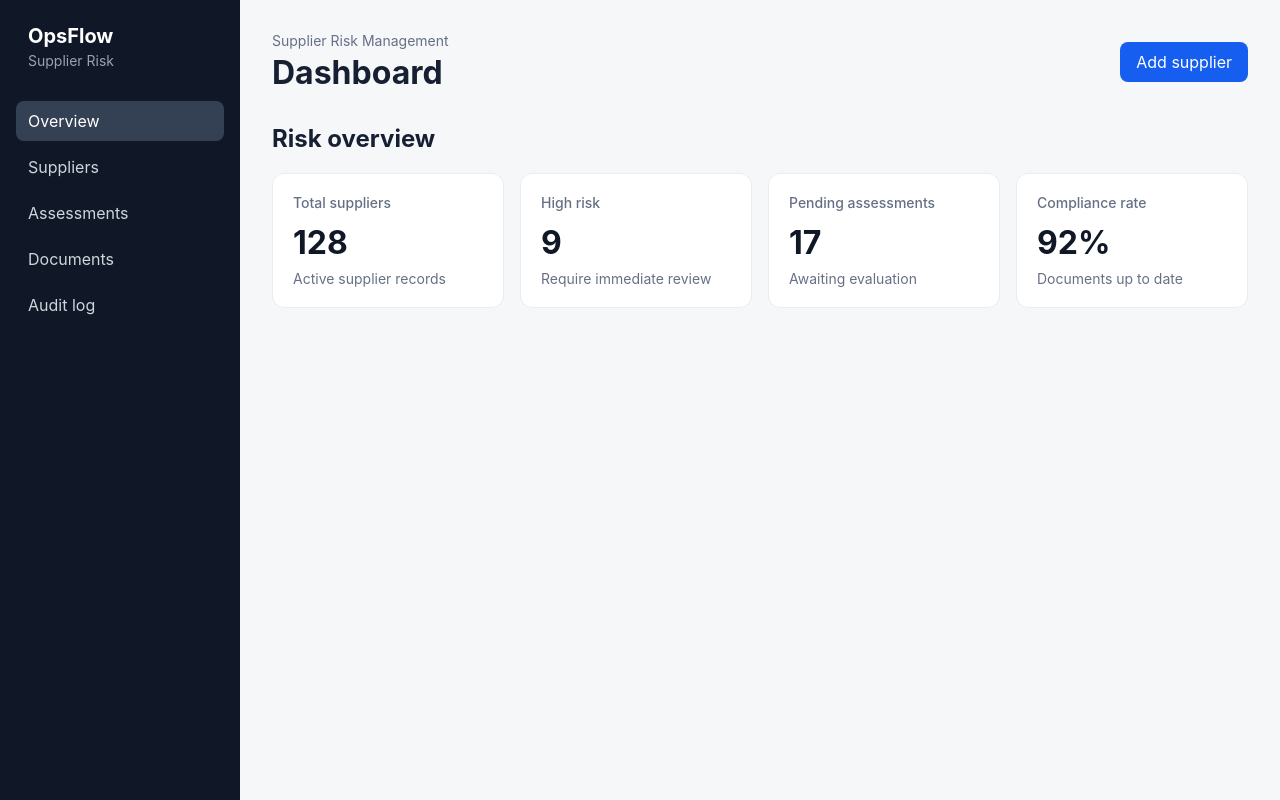
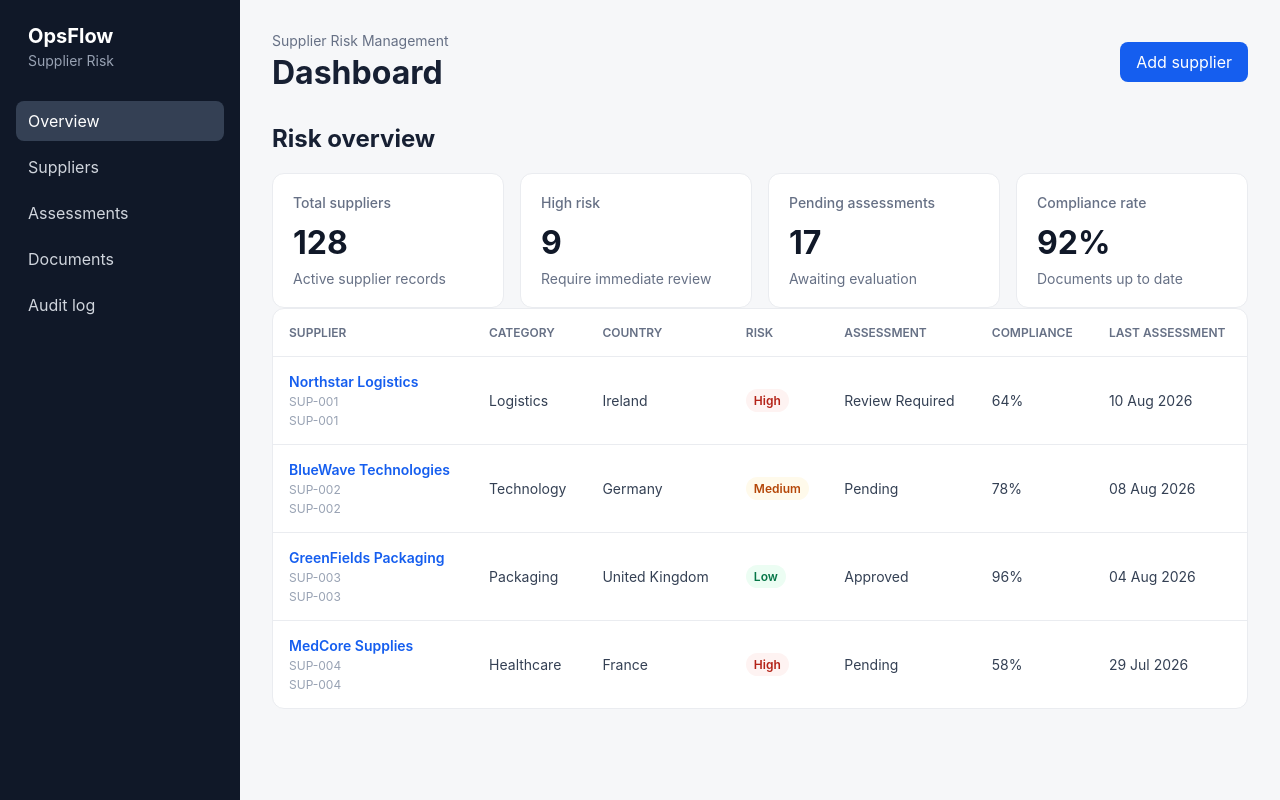
Before and after one commit to DanMacedo99/OpsFlow, a React (Vite) app: page / in a window 1280 px wide. Built offline with nearby package versions, Linux system fonts and the light colour scheme.

Commit message:
feat: add interactive supplier details panel

```diff
--- /dev/null
+++ b/src/components/dashboard/SupplierDetailsPanel.css
@@ -0,0 +1,58 @@
+.supplier-details {
+    padding: 24px;
+    margin-top: 20px;
+    background-color: #ffffff;
+    border: 1px solid #d0d5dd;
+    border-radius: 12px;
+}
+
+.supplier-details-header {
+    display: flex;
+    align-items: flex-start;
+    justify-content: space-between;
+}
+
+.supplier-details-header p,
+.supplier-details-header h2 {
+    margin: 0;
+}
+
+.supplier-details-header p {
+    margin-bottom: 4px;
+    color: #667085;
+    font-size: 0.875rem;
+}
+
+.supplier-details-header button {
+    padding: 8px 12px;
+    color: #344054;
+    background-color: #ffffff;
+    border: 1px solid #d0d5dd;
+    border-radius: 8px;
+    cursor: pointer;
+}
+
+.supplier-details-grid {
+    display: grid;
+    grid-template-columns: repeat(auto-fit, minmax(150px, 1fr));
+    gap: 20px;
+    margin: 24px 0 0;
+}
+
+.supplier-details-grid div {
+    display: flex;
+    flex-direction: column;
+    gap: 6px;
+}
+
+.supplier-details-grid dt {
+    color: #667085;
+    font-size: 0.75rem;
+}
+
+.supplier-details-grid dd {
+    margin: 0;
+    color: #101828;
+    font-weight: 600;
+    text-transform: capitalize;
+}
--- /dev/null
+++ b/src/components/dashboard/SupplierDetailsPanel.tsx
@@ -0,0 +1,68 @@
+import type { Supplier } from '../../types/supplier'
+import './SupplierDetailsPanel.css'
+
+type SupplierDetailsPanelProps = {
+    supplier: Supplier
+    onClose: () => void
+}
+
+function formatLabel(value: string) {
+    return value.replaceAll('-', ' ')
+}
+
+function SupplierDetailsPanel({
+    supplier,
+    onClose,
+}: SupplierDetailsPanelProps) {
+    return (
+        <section
+            className="supplier-details"
+            aria-labelledby="supplier-details-heading"
+        >
+            <header className="supplier-details-header">
+                <div>
+                    <p>Supplier profile</p>
+                    <h2 id="supplier-details-heading">{supplier.name}</h2>
+                </div>
+
+                <button type="button" onClick={onClose}>
+                    Close
+                </button>
+            </header>
+
+            <dl className="supplier-details-grid">
+                <div>
+                    <dt>Supplier ID</dt>
+                    <dd>{supplier.id}</dd>
+                </div>
+
+                <div>
+                    <dt>Category</dt>
+                    <dd>{supplier.category}</dd>
+                </div>
+
+                <div>
+                    <dt>Country</dt>
+                    <dd>{supplier.country}</dd>
+                </div>
+
+                <div>
+                    <dt>Risk level</dt>
+                    <dd>{supplier.riskLevel}</dd>
+                </div>
+
+                <div>
+                    <dt>Assessment</dt>
+                    <dd>{formatLabel(supplier.assessmentStatus)}</dd>
+                </div>
+
+                <div>
+                    <dt>Compliance score</dt>
+                    <dd>{supplier.complianceScore}%</dd>
+                </div>
+            </dl>
+        </section>
+    )
+}
+
+export default SupplierDetailsPanel
--- a/src/components/dashboard/SupplierTable.css
+++ b/src/components/dashboard/SupplierTable.css
@@ -40,8 +40,25 @@
     gap: 4px;
 }
 
-.supplier-name strong {
-    color: #101828;
+.supplier-button {
+    padding: 0;
+    color: #155eef;
+    font: inherit;
+    font-weight: 600;
+    text-align: left;
+    background: transparent;
+    border: 0;
+    cursor: pointer;
+}
+
+.supplier-button:hover {
+    text-decoration: underline;
+}
+
+.supplier-button:focus-visible {
+    outline: 2px solid #155eef;
+    outline-offset: 3px;
+    border-radius: 2px;
 }
 
 .supplier-name span {
--- a/src/components/dashboard/SupplierTable.tsx
+++ b/src/components/dashboard/SupplierTable.tsx
@@ -3,6 +3,7 @@ import './SupplierTable.css'
 
 type SupplierTableProps = {
     suppliers: Supplier[]
+    onSelectSupplier: (supplier: Supplier) => void
 }
 
 const dateFormatter = new Intl.DateTimeFormat('en-IE', {
@@ -19,7 +20,7 @@ function formatLabel(value: string) {
     return value.replaceAll('-', ' ')
 }
 
-function SupplierTable({ suppliers }: SupplierTableProps) {
+function SupplierTable({ suppliers, onSelectSupplier }: SupplierTableProps) {
     return (
         <div className="supplier-table-container">
             <table
@@ -43,7 +44,17 @@ function SupplierTable({ suppliers }: SupplierTableProps) {
                         <tr key={supplier.id}>
                             <td>
                                 <div className="supplier-name">
-                                    <strong>{supplier.name}</strong>
+                                    <div className="supplier-name">
+                                        <button
+                                            type="button"
+                                            className="supplier-button"
+                                            onClick={() => onSelectSupplier(supplier)}
+                                        >
+                                            {supplier.name}
+                                        </button>
+
+                                        <span>{supplier.id}</span>
+                                    </div>
                                     <span>{supplier.id}</span>
                                 </div>
                             </td>
--- a/src/pages/DashboardPage.tsx
+++ b/src/pages/DashboardPage.tsx
@@ -1,6 +1,11 @@
 import MetricCard from '../components/dashboard/MetricCard'
 import PageHeader from '../components/layout/PageHeader'
 import './DashboardPage.css'
+import { useState } from 'react'
+import SupplierDetailsPanel from '../components/dashboard/SupplierDetailsPanel'
+import type { Supplier } from '../types/supplier'
+import { mockSuppliers } from '../data/suppliers'
+import SupplierTable from '../components/dashboard/SupplierTable'
 
 const metrics = [
     {
@@ -26,6 +31,9 @@ const metrics = [
 ]
 
 function DashboardPage() {
+    const [selectedSupplier, setSelectedSupplier] =
+        useState<Supplier | null>(null)
+
     return (
         <>
             <PageHeader
@@ -47,6 +55,18 @@ function DashboardPage() {
                         />
                     ))}
                 </div>
+
+                <SupplierTable
+                    suppliers={mockSuppliers}
+                    onSelectSupplier={(supplier) => setSelectedSupplier(supplier)}
+                />
+
+                {selectedSupplier && (
+                    <SupplierDetailsPanel
+                        supplier={selectedSupplier}
+                        onClose={() => setSelectedSupplier(null)}
+                    />
+                )}
             </section>
         </>
     )
```
